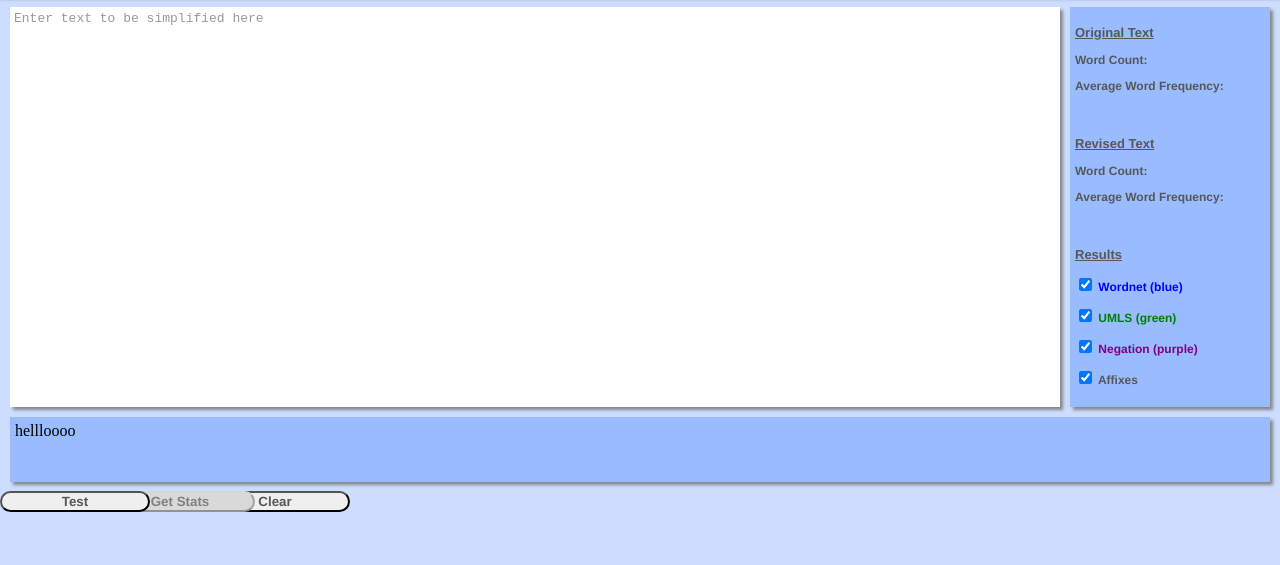
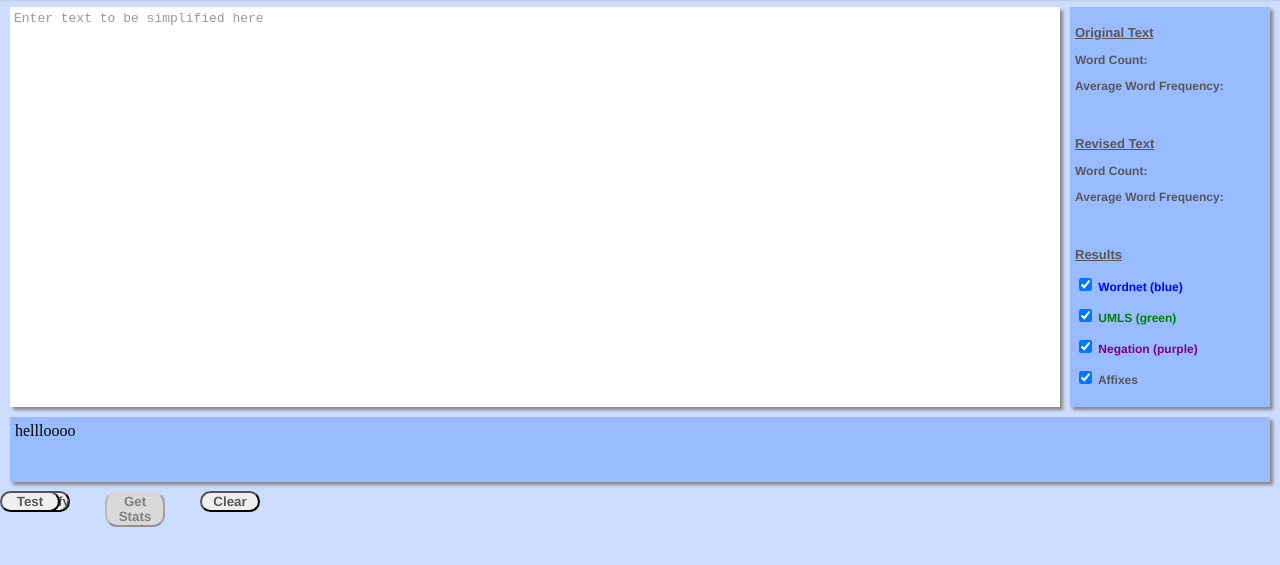
Before and after one commit to akshaybhardwaj1/MedicalTextSimplification, a plain HTML site: page index.html in a window 1280 px wide. Shown: the part 49-614 px from the top of the page. Drawn offline with nearby package versions, Linux system fonts and the light colour scheme.

Commit message:
commit 2

```diff
--- a/simpleStyle.css
+++ b/simpleStyle.css
@@ -28,7 +28,7 @@ h1 {
 button {
 	position: absolute;
 	top:540px;
-	width: 150px;
+	width: 60px;
 	border-radius: 12px;
 	outline:none;
 	font-size: 32;
```
